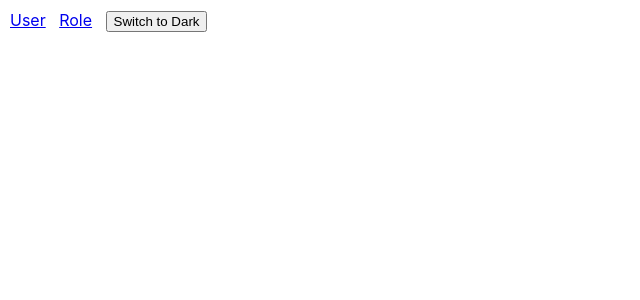
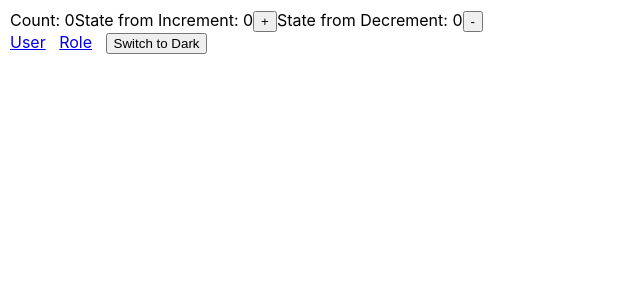
Before and after one commit to lowyanyu/my-app-ts, a React (Create React App) app: page / in a window 1280 px wide. Shown: the top 300 px of the page, without its empty margins (0-640 px from the left). Built offline with nearby package versions, Linux system fonts and the light colour scheme.

Commit message:
add sample

```diff
--- /dev/null
+++ b/src/counter/Counter.tsx
@@ -0,0 +1,48 @@
+import { useReducer } from "react";
+
+const reducer = (state: any, action: any) => {
+    switch (action.type) {
+        case 'increment':
+            return {count: state.count + 1};
+        case 'decrement':
+            return {count: state.count - 1};
+        default:
+            throw new Error();
+    }
+}
+
+const Increment = (props: any) => {
+    const [state, dispatch] = useReducer(reducer, props.state);
+    return (
+        <>
+            State from Increment: {props.state.count}
+            <button onClick={() => props.dispatch({type: 'increment'})}>+</button>
+        </>
+    )
+}
+
+const Decrement = (props: any) => {
+    const [state, dispatch] = useReducer(reducer, props.state);
+    return (
+        <>
+            State from Decrement: {props.state.count}
+            <button onClick={() => props.dispatch({type: 'decrement'})}>-</button>
+        </>
+    )
+}
+
+const initialState = {count: 0};
+
+const Counter = () => {
+    const [state, dispatch] = useReducer(reducer, initialState);
+
+    return (
+        <>
+            Count: {state.count}
+            <Increment state={state} dispatch={dispatch} />
+            <Decrement state={state} dispatch={dispatch} />
+        </>
+    )
+}
+
+export default Counter;
--- a/src/index.tsx
+++ b/src/index.tsx
@@ -8,10 +8,12 @@
 import UserForm from './user/UserForm';
 import UserInfo from './user/UserInfo';
 import { UserStoreProvider } from './user/store';
+import Counter from './counter/Counter';
 
 ReactDOM.render(
   <React.StrictMode>
     <div style={{padding: '10px'}}>
+      <Counter />
       <BrowserRouter>
         <Routes>
           <Route path="/" element={<App />} >
```
Also changed, not shown: 1 other file (tests, documents, lock files or other folders). Lines whose indentation alone changed are shown as unchanged.
